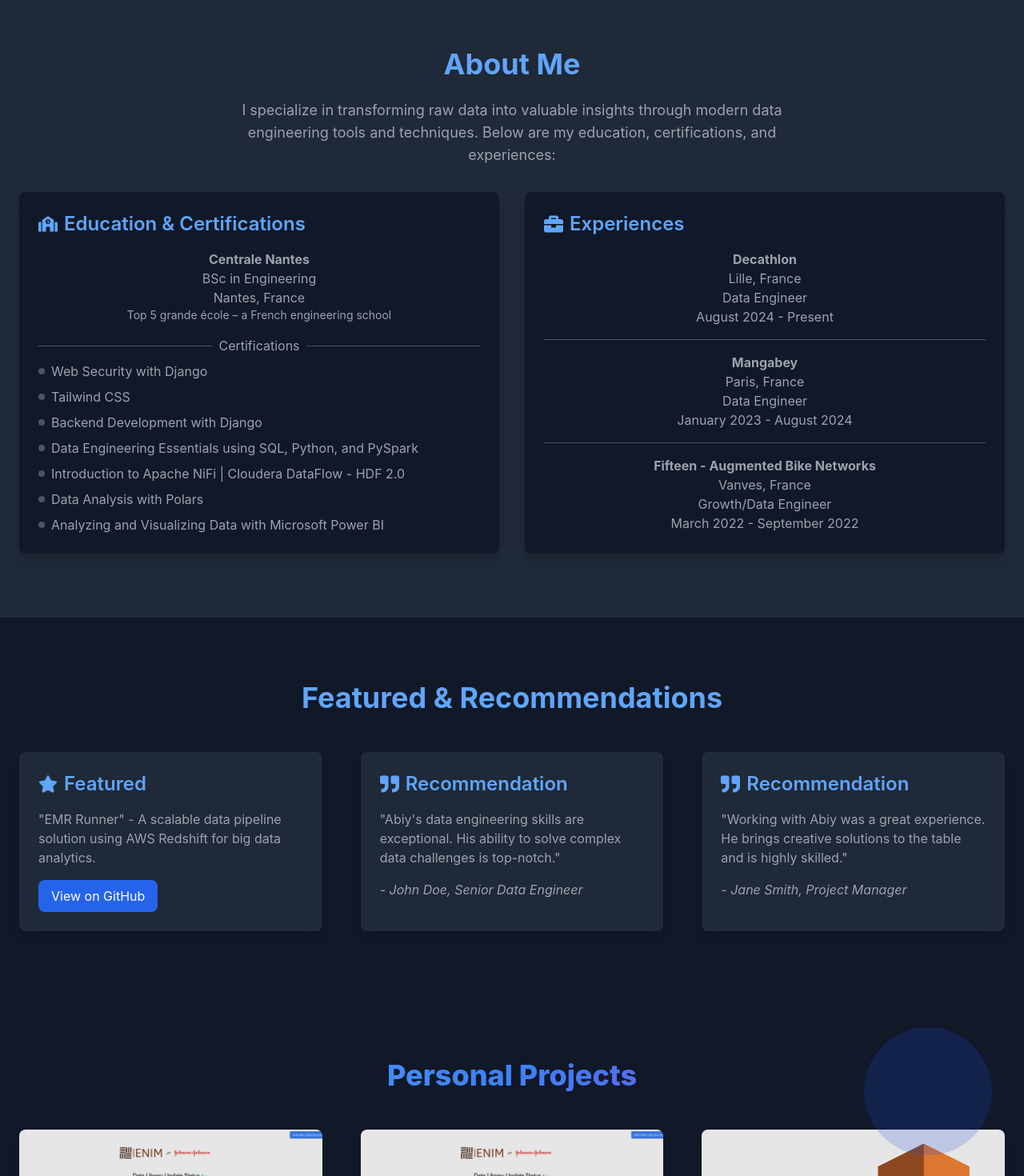
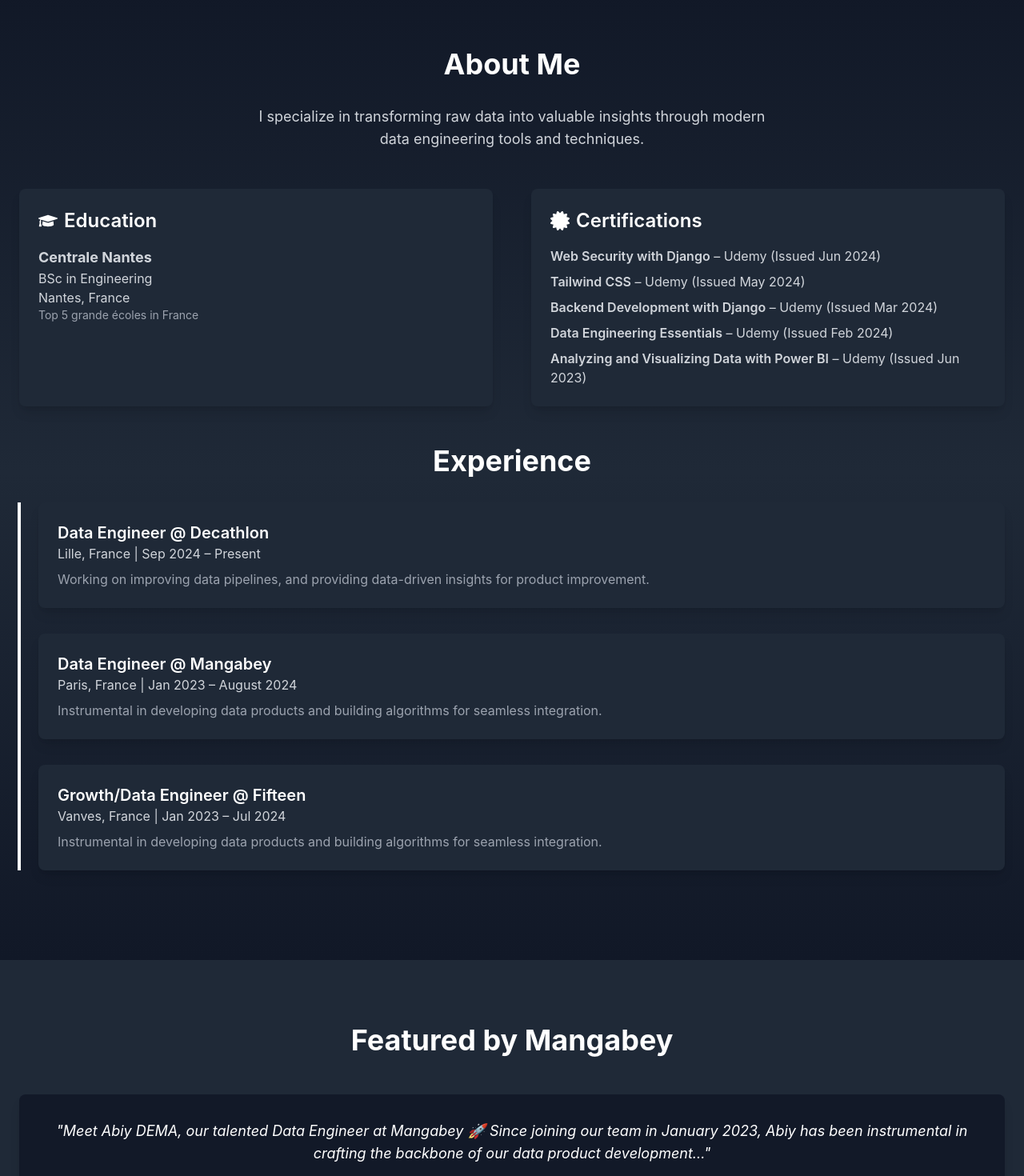
Before and after one commit to Haabiy/DEng-Portfolio, a React (Create React App) app: page / in a window 1280 px wide. Shown: the part 820-2290 px from the top of the page at 80% size. Built offline with nearby package versions, Linux system fonts and the light colour scheme.

Commit message:
added featured and recommendations

```diff
--- a/src/components/About.jsx
+++ b/src/components/About.jsx
@@ -1,141 +1,139 @@
 import React from 'react';
-import { FaSchool, FaBriefcase, FaStar, FaQuoteRight } from 'react-icons/fa';
+import { FaGraduationCap, FaCertificate, FaQuoteLeft, FaQuoteRight } from 'react-icons/fa';
 
 const About = () => {
   return (
     <>
       {/* About Me Section */}
-      <section id="about" className="bg-gray-800 py-20 px-6 text-center">
+      <section id="about" className="py-20 px-6 bg-gradient-to-b from-gray-900 via-gray-800 to-gray-900">
         <div className="container mx-auto">
-          <h3 className="text-4xl font-bold mb-6 text-blue-400">About Me</h3>
-          <p className="text-lg text-gray-400 mb-8 max-w-3xl mx-auto">
-            I specialize in transforming raw data into valuable insights through modern data engineering tools and techniques. Below are my education, certifications, and experiences:
+          <h3 className="text-4xl font-bold text-center text-white mb-8">About Me</h3>
+          <p className="text-lg text-gray-300 text-center mb-12 max-w-2xl mx-auto">
+            I specialize in transforming raw data into valuable insights through modern data engineering tools and techniques.
           </p>
 
-          <div className="flex justify-center space-x-8">
-            {/* Education & Certifications Section */}
-            <div className="bg-gray-900 p-6 rounded-lg shadow-lg transition-transform transform hover:scale-105 w-1/2">
-              <h4 className="text-2xl font-semibold text-blue-400 mb-4 flex items-center">
-                <FaSchool className="mr-2" /> Education & Certifications
+          <div className="grid grid-cols-1 md:grid-cols-2 gap-12">
+            {/* Education Section */}
+            <div className="bg-gray-800 p-6 rounded-lg shadow-lg">
+              <h4 className="text-2xl font-semibold text-white mb-4 flex items-center">
+                <FaGraduationCap className="mr-2" /> Education
               </h4>
-              <div className="text-gray-400 mb-4">
-                <h5 className="font-bold">Centrale Nantes</h5>
+              <div className="text-gray-300">
+                <h5 className="font-bold text-lg">Centrale Nantes</h5>
                 <p>BSc in Engineering</p>
                 <p>Nantes, France</p>
-                <p className="text-sm">Top 5 grande école – a French engineering school</p>
+                <p className="text-sm text-gray-400">Top 5 grande écoles in France</p>
               </div>
-              <div className="relative">
-                <div className="flex items-center justify-between mb-2">
-                  <div className="flex-1 border-t border-gray-600"></div>
-                  <span className="mx-2 text-gray-400">Certifications</span>
-                  <div className="flex-1 border-t border-gray-600"></div>
             </div>
-                <ul className="list-none space-y-2 text-gray-400">
-                  <li className="flex items-center">
-                    <span className="h-2 w-2 bg-gray-600 rounded-full mr-2"></span>
-                    Web Security with Django
-                  </li>
-                  <li className="flex items-center">
-                    <span className="h-2 w-2 bg-gray-600 rounded-full mr-2"></span>
-                    Tailwind CSS
-                  </li>
-                  <li className="flex items-center">
-                    <span className="h-2 w-2 bg-gray-600 rounded-full mr-2"></span>
-                    Backend Development with Django
-                  </li>
-                  <li className="flex items-center">
-                    <span className="h-2 w-2 bg-gray-600 rounded-full mr-2"></span>
-                    Data Engineering Essentials using SQL, Python, and PySpark
-                  </li>
-                  <li className="flex items-center">
-                    <span className="h-2 w-2 bg-gray-600 rounded-full mr-2"></span>
-                    Introduction to Apache NiFi | Cloudera DataFlow - HDF 2.0
-                  </li>
-                  <li className="flex items-center">
-                    <span className="h-2 w-2 bg-gray-600 rounded-full mr-2"></span>
-                    Data Analysis with Polars
-                  </li>
-                  <li className="flex items-center">
-                    <span className="h-2 w-2 bg-gray-600 rounded-full mr-2"></span>
-                    Analyzing and Visualizing Data with Microsoft Power BI
-                  </li>
+
+            {/* Certifications Section */}
+            <div className="bg-gray-800 p-6 rounded-lg shadow-lg">
+              <h4 className="text-2xl font-semibold text-white mb-4 flex items-center">
+                <FaCertificate className="mr-2" /> Certifications
+              </h4>
+              <ul className="space-y-2 text-gray-300">
+                <li><span className="font-semibold">Web Security with Django</span> – Udemy (Issued Jun 2024)</li>
+                <li><span className="font-semibold">Tailwind CSS</span> – Udemy (Issued May 2024)</li>
+                <li><span className="font-semibold">Backend Development with Django</span> – Udemy (Issued Mar 2024)</li>
+                <li><span className="font-semibold">Data Engineering Essentials</span> – Udemy (Issued Feb 2024)</li>
+                <li><span className="font-semibold">Analyzing and Visualizing Data with Power BI</span> – Udemy (Issued Jun 2023)</li>
+                {/* Add more certifications as needed */}
               </ul>
             </div>
           </div>
 
           {/* Experiences Section */}
-            <div className="bg-gray-900 p-6 rounded-lg shadow-lg transition-transform transform hover:scale-105 w-1/2">
-              <h4 className="text-2xl font-semibold text-blue-400 mb-4 flex items-center">
-                <FaBriefcase className="mr-2" /> Experiences
-              </h4>
-              <div className="text-gray-400">
-                <h5 className="font-bold">Decathlon</h5>
-                <p>Lille, France</p>
-                <p>Data Engineer</p>
-                <p>August 2024 - Present</p>
-                <hr className="my-4 border-gray-600" />
+          <div className="mt-12">
+            <h4 className="text-4xl font-bold text-center text-white mb-8">Experience</h4>
+            <div className="relative pl-6">
+              <div className="absolute w-1 h-full bg-white left-0 transform -translate-x-1/2"></div>
 
-                <h5 className="font-bold">Mangabey</h5>
-                <p>Paris, France</p>
-                <p>Data Engineer</p>
-                <p>January 2023 - August 2024</p>
-                <hr className="my-4 border-gray-600" />
+              {/* Experience 1 */}
+              <div className="mb-8">
+                <div className="bg-gray-800 p-6 rounded-lg shadow-lg">
+                  <h5 className="text-xl font-semibold text-white">Data Engineer @ Decathlon</h5>
+                  <p className="text-gray-300">Lille, France | Sep 2024 – Present</p>
+                  <p className="mt-2 text-gray-400">Working on improving data pipelines, and providing data-driven insights for product improvement.</p>
+                </div>
+              </div>
 
-                <h5 className="font-bold">Fifteen - Augmented Bike Networks</h5>
-                <p>Vanves, France</p>
-                <p>Growth/Data Engineer</p>
-                <p>March 2022 - September 2022</p>
+              {/* Experience 2 */}
+              <div className="mb-8">
+                <div className="bg-gray-800 p-6 rounded-lg shadow-lg">
+                  <h5 className="text-xl font-semibold text-white">Data Engineer @ Mangabey</h5>
+                  <p className="text-gray-300">Paris, France | Jan 2023 – August 2024</p>
+                  <p className="mt-2 text-gray-400">Instrumental in developing data products and building algorithms for seamless integration.</p>
                 </div>
+              </div>
+
+              {/* Experience 3 */}
+              <div className="mb-8">
+                <div className="bg-gray-800 p-6 rounded-lg shadow-lg">
+                  <h5 className="text-xl font-semibold text-white">Growth/Data Engineer @ Fifteen</h5>
+                  <p className="text-gray-300">Vanves, France | Jan 2023 – Jul 2024</p>
+                  <p className="mt-2 text-gray-400">Instrumental in developing data products and building algorithms for seamless integration.</p>
+                </div>
+              </div>
+
+              {/* Add more experiences as needed */}
             </div>
           </div>
         </div>
       </section>
 
-      {/* Featured & Recommendations Section */}
-      <section id="featured" className="bg-gray-900 py-20 px-6">
-        <div className="container mx-auto">
-          <h3 className="text-4xl font-bold text-center mb-12 text-blue-400">Featured & Recommendations</h3>
+{/* Featured by Mangabey Section */}
+<section id="featured" className="py-20 px-6 bg-gray-800 relative text-white">
+  <div className="container mx-auto relative z-10">
+    <h3 className="text-4xl font-bold text-center text-white mb-12">Featured by Mangabey</h3>
+    <div className="relative p-8 bg-opacity-90 bg-gray-900 rounded-lg shadow-lg text-center">
+      {/* Featured Text */}
+      <p className="text-lg italic z-10 relative mb-5">
+        "Meet Abiy DEMA, our talented Data Engineer at Mangabey 🚀 Since joining our team in January 2023, Abiy has been instrumental in crafting the backbone of our data product development..."
+      </p>
 
-          <div className="grid grid-cols-1 md:grid-cols-2 lg:grid-cols-3 gap-12">
-            {/* Featured Project */}
-            <div className="bg-gray-800 p-6 rounded-lg shadow-lg hover:shadow-2xl transition-transform transform hover:scale-105">
-              <h4 className="text-2xl font-semibold text-blue-400 mb-4 flex items-center">
-                <FaStar className="mr-2" /> Featured
-              </h4>
-              <p className="text-gray-400">
-                "EMR Runner" - A scalable data pipeline solution using AWS Redshift for big data analytics.
-              </p>
+      {/* See More Button */}
       <a
-                href="https://github.com/Haabiy/EMRRunner"
+        href="https://www.linkedin.com/posts/mangabey_consulting_services_mangabey-healthdata-pharma-activity-7176127782748344320-IB5G?utm_source=share&utm_medium=member_desktop"
         target="_blank"
         rel="noopener noreferrer"
-                className="inline-block mt-4 bg-blue-600 text-white py-2 px-4 rounded-lg transition-transform transform hover:scale-105"
+        className="inline-block bg-blue-500 hover:bg-blue-600 text-white font-bold py-2 px-4 rounded-full transition duration-300"
       >
-                View on GitHub
+        See More on LinkedIn
       </a>
     </div>
+  </div>
+</section>
 
+
+
+      {/* Recommendations Section */}
+      <section id="recommendations" className="py-20 px-6 bg-gray-900">
+        <div className="container mx-auto">
+          <h3 className="text-4xl font-bold text-center text-white mb-8">Recommendations</h3>
+          <div className="grid grid-cols-1 md:grid-cols-2 gap-8">
             {/* Recommendation 1 */}
-            <div className="bg-gray-800 p-6 rounded-lg shadow-lg hover:shadow-2xl transition-transform transform hover:scale-105">
-              <h4 className="text-2xl font-semibold text-blue-400 mb-4 flex items-center">
-                <FaQuoteRight className="mr-2" /> Recommendation
-              </h4>
-              <p className="text-gray-400">
-                "Abiy's data engineering skills are exceptional. His ability to solve complex data challenges is top-notch."
+            <div className="bg-gray-800 p-6 rounded-lg shadow-lg">
+              <FaQuoteLeft className="text-white text-2xl mb-4" />
+              <p className="text-gray-300 mb-4">
+                "Abiy is a motivated data engineer known for his quick learning and readiness to tackle challenges."
               </p>
-              <p className="mt-4 text-gray-400 italic">- John Doe, Senior Data Engineer</p>
+              <h5 className="text-lg font-semibold text-white">Hammad Aslam KHAN</h5>
+              <p className="text-sm text-gray-400">Data Engineering & Architecture | Dataflick</p>
+              <FaQuoteRight className="text-white text-2xl mt-4" />
             </div>
 
             {/* Recommendation 2 */}
-            <div className="bg-gray-800 p-6 rounded-lg shadow-lg hover:shadow-2xl transition-transform transform hover:scale-105">
-              <h4 className="text-2xl font-semibold text-blue-400 mb-4 flex items-center">
-                <FaQuoteRight className="mr-2" /> Recommendation
-              </h4>
-              <p className="text-gray-400">
-                "Working with Abiy was a great experience. He brings creative solutions to the table and is highly skilled."
+            <div className="bg-gray-800 p-6 rounded-lg shadow-lg">
+              <FaQuoteLeft className="text-white text-2xl mb-4" />
+              <p className="text-gray-300 mb-4">
+                "Abiy's quick-thinking contributed to efficient problem-solving in critical situations."
               </p>
-              <p className="mt-4 text-gray-400 italic">- Jane Smith, Project Manager</p>
+              <h5 className="text-lg font-semibold text-white">Christelle Depierre-Barrault</h5>
+              <p className="text-sm text-gray-400">Program Director</p>
+              <FaQuoteRight className="text-white text-2xl mt-4" />
             </div>
+
+            {/* Add more recommendations as needed */}
           </div>
         </div>
       </section>
--- a/src/components/Projects.jsx
+++ b/src/components/Projects.jsx
@@ -49,7 +49,7 @@ const Projects = () => {
   return (
     <section id="projects" className="py-20 px-6 bg-gray-900 relative">
       <div className="container mx-auto">
-        <h3 className="text-4xl font-extrabold text-center mb-12 text-transparent bg-clip-text bg-gradient-to-r from-blue-400 via-blue-500 to-purple-600 animate-fade-in-up">
+        <h3 className="text-4xl text-white font-extrabold text-center mb-12 text-transparent bg-clip-text bg-gradient-to-r from-blue-400 via-blue-500 to-purple-600 animate-fade-in-up">
           Personal Projects
         </h3>
 
```
Also changed, not shown: src/Assets/FeaturedImage.png (deleted). Lines whose indentation alone changed are shown as unchanged.
